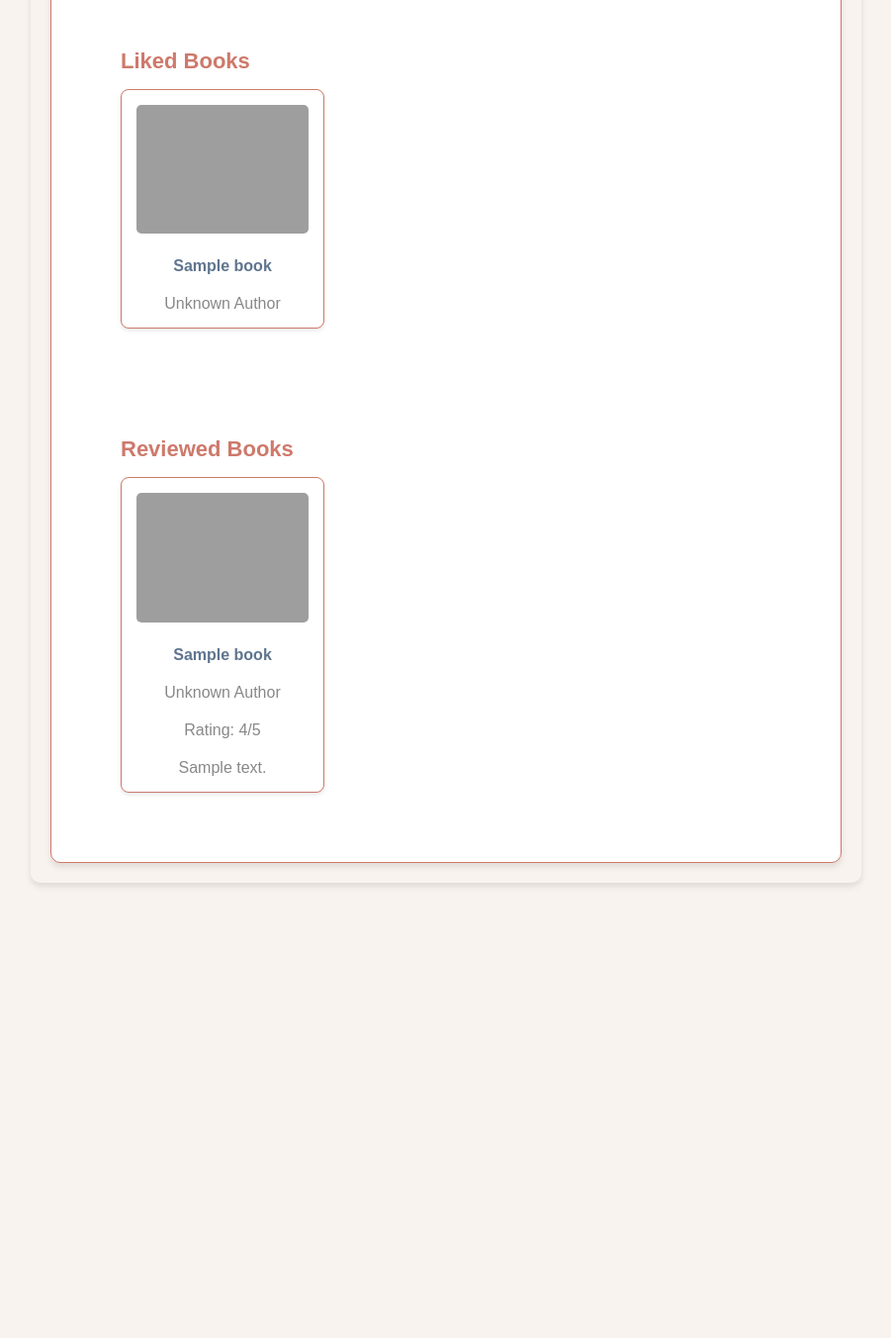
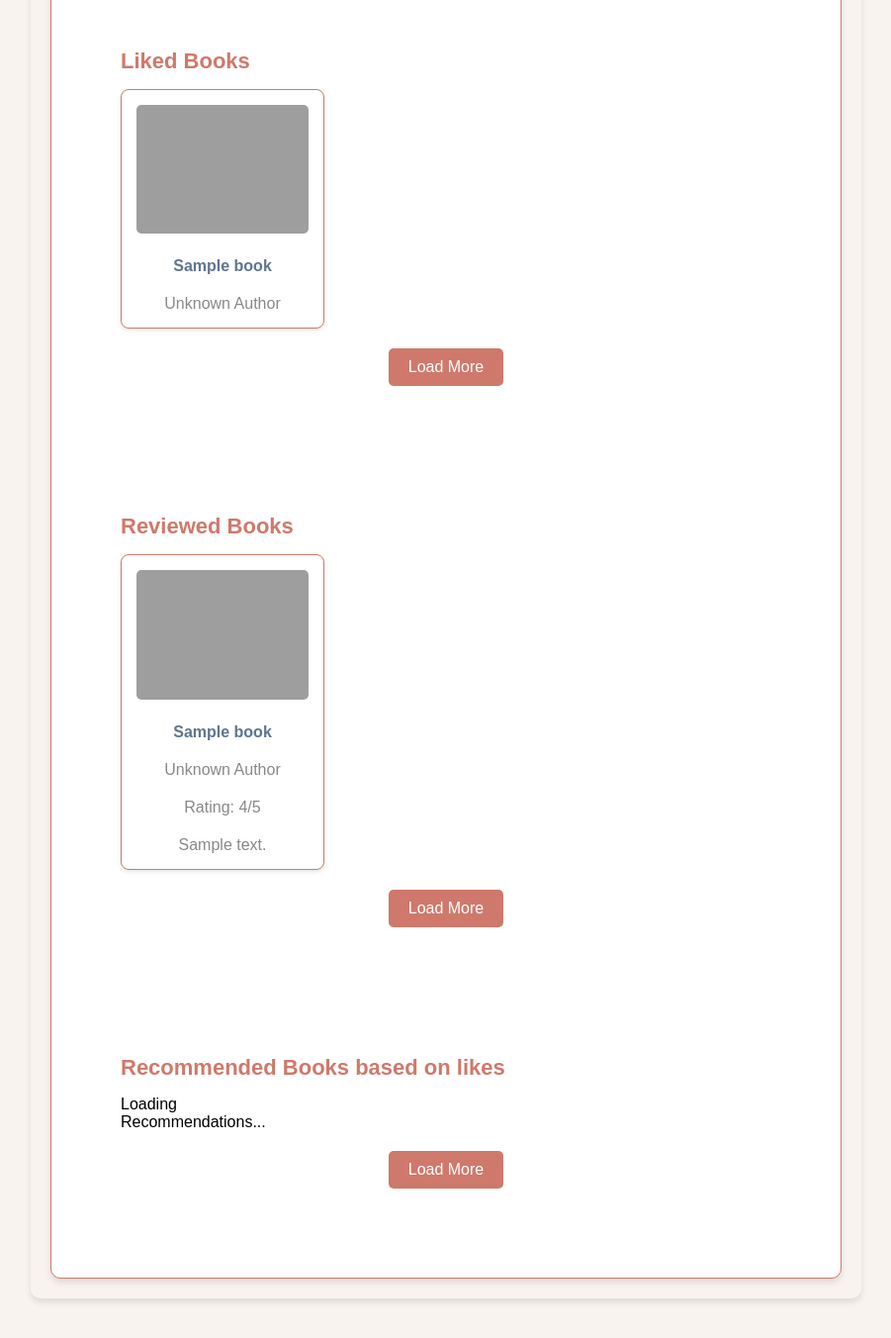
Before and after one commit to AnthonyRamirezNC/bookshelf, a Django app: template templates/user_profile.html in a window 1280 px wide. Shown: the part 595-1947 px from the top of the page at 99% size, without its empty margins (189-1090 px from the left). Before the commit the page ends 1491 px from the top, so only its background shows below. Run offline with Django 5.2, Linux system fonts and the light colour scheme; the template is opened without the code that fills it: most values are stand-ins (such as "Sample title", 1, 10 or a date in 2020); grey boxes are pictures that could not be loaded.

Commit message:
added recomendation section to user profile

```diff
--- a/templates/user_profile.html
+++ b/templates/user_profile.html
@@ -57,7 +57,7 @@
                 <div class="book-section">
                     <h4>Liked Books</h4>
                     {% if profile.liked_books.all %}
-                    <div class="book-grid">
+                    <div class="book-grid" id="liked-book-grid">
                         {% for book in profile.liked_books.all %}
                         <div class="book-card">
                             <img src="{{ book.img_src|default:'/static/images/default-book.png' }}" alt="{{ book.title }}">
@@ -66,6 +66,7 @@
                         </div>
                         {% endfor %}
                     </div>
+                    <button id="load-more-liked" class="load-more-btn">Load More</button>
                     {% else %}
                     <p>No liked books yet.</p>
                     {% endif %}
@@ -74,7 +75,7 @@
                 <div class="book-section">
                     <h4>Reviewed Books</h4>
                     {% if profile.review_set.all %}
-                    <div class="book-grid">
+                    <div class="book-grid" id="reviewed-book-grid">
                         {% for review in profile.review_set.all %}
                         <div class="book-card">
                             <img src="{{ review.book.img_src|default:'/static/images/default-book.png' }}" alt="{{ review.book.title }}">
@@ -89,19 +90,50 @@
                         </div>
                         {% endfor %}
                     </div>
+                    <button id="load-more-review" class="load-more-btn">Load More</button>
                     {% else %}
                     <p>No reviewed books yet.</p>
                     {% endif %}
+                </div>
+
+                <div class="book-section">
+                    <h4>Recommended Books based on likes</h4>
+                    <div class="book-grid" id="rec-book-grid">
+                        Loading Recommendations...
+                    </div>
+                    <button id="load-more-rec" class="load-more-btn">Load More</button>
                 </div>
             </div>
         </div>
     </main>
     <script>
+        let booksPerPage = 3;
+        let currentIndex = 0;
+        let recommendationList = [];
+        let reviewedBooks = [];
+        let likedBooks = [];
+
+
         document.addEventListener("DOMContentLoaded", function () {
             const editBioButton = document.getElementById("edit-bio");
             const cancelBioButton = document.getElementById("cancel-bio");
             const bioText = document.getElementById("bio-text");
             const bioForm = document.getElementById("bio-form");
+            const crsfToken = getCookie('csrftoken')
+
+            document.getElementById("load-more-liked").addEventListener("click", function() {
+                renderBookCards(likedBooks, "liked-book-grid", likedIndex, "load-more-liked");
+            });
+
+            document.getElementById("load-more-review").addEventListener("click", function() {
+                renderBookCards(reviewedBooks, "reviewed-book-grid", reviewedIndex, "load-more-review");
+            });
+
+            document.getElementById("load-more-rec").addEventListener("click", function() {
+                renderBookCards(recommendationList, "rec-book-grid", recIndex, "load-more-rec");
+            });
+
+            getRecommendations(crsfToken);
 
             editBioButton.addEventListener("click", function () {
                 bioText.style.display = "none";
@@ -115,6 +147,87 @@
                 editBioButton.style.display = "inline-block";
             });
         });
+
+        async function getRecommendations(crsfToken){
+            try {
+                const response = await fetch(`/recommendations/`, {
+                    method: 'GET',
+                    headers: {
+                        "Accept": "application/json",
+                        "X-Requested-With": "XMLHttpRequest",
+                        "X-CSRFToken": crsfToken,
+                    },
+                    credentials: "same-origin",
+                });
+
+                if (!response.ok) {
+                    throw new Error("Failed to fetch recommendations.");
+                }
+
+                const data = await response.json();
+                console.log("Recommendations:", data);
+
+                if (data.Recommendations) {
+                    recommendationList = data.Recommendations;
+                    const recGrid = document.getElementById("rec-book-grid");
+                    currentIndex = 0;
+                    recGrid.innerHTML = "";
+                    console.log("Rendering Recs")
+                    renderBookCards(recommendationList, "rec-book-grid", recIndex, "load-more-rec");
+                }
+            } catch (error) {
+                console.error("Error fetching recommendations:", error);
+            }
+
+        }
+
+        function getCookie(name) {
+            let cookieValue = null;
+            if (document.cookie && document.cookie !== "") {
+                const cookies = document.cookie.split(';');
+                for (let cookie of cookies) {
+                    cookie = cookie.trim();
+                    if (cookie.startsWith(name + "=")) {
+                        cookieValue = decodeURIComponent(cookie.substring(name.length + 1));
+                        break;
+                    }
+                }
+            }
+            return cookieValue;
+        }
+
+        let likedIndex = 0;
+        let reviewedIndex = 0;
+        let recIndex = 0;
+
+        function renderBookCards(books, gridId, indexTracker, buttonId) {
+        const grid = document.getElementById(gridId);
+        const button = document.getElementById(buttonId);
+        const booksToShow = books.slice(indexTracker, indexTracker + booksPerPage);
+
+        booksToShow.forEach(book => {
+            const card = document.createElement("div");
+            card.className = "book-card";
+            card.innerHTML = `
+                <img src="${book.img_src || '/static/images/default-book.png'}" alt="${book.title}">
+                <h3>${book.title}</h3>
+                <p>${book.authors || "Unknown Author"}</p>
+            `;
+            card.addEventListener("click", () => {
+                if (book.id) window.location.href = `/book/${book.id}/`;
+            });
+            grid.appendChild(card);
+        });
+
+        indexTracker += booksPerPage;
+        if (indexTracker >= books.length) button.style.display = "none";
+        else button.style.display = "block";
+
+        if (gridId === "liked-book-grid") likedIndex = indexTracker;
+        if (gridId === "reviewed-book-grid") reviewedIndex = indexTracker;
+        if (gridId === "rec-book-grid") recIndex = indexTracker;
+    }
+
     </script>
 </body>
 </html>
```
Also changed, not shown: templates/index.html (+11 -0 lines).
